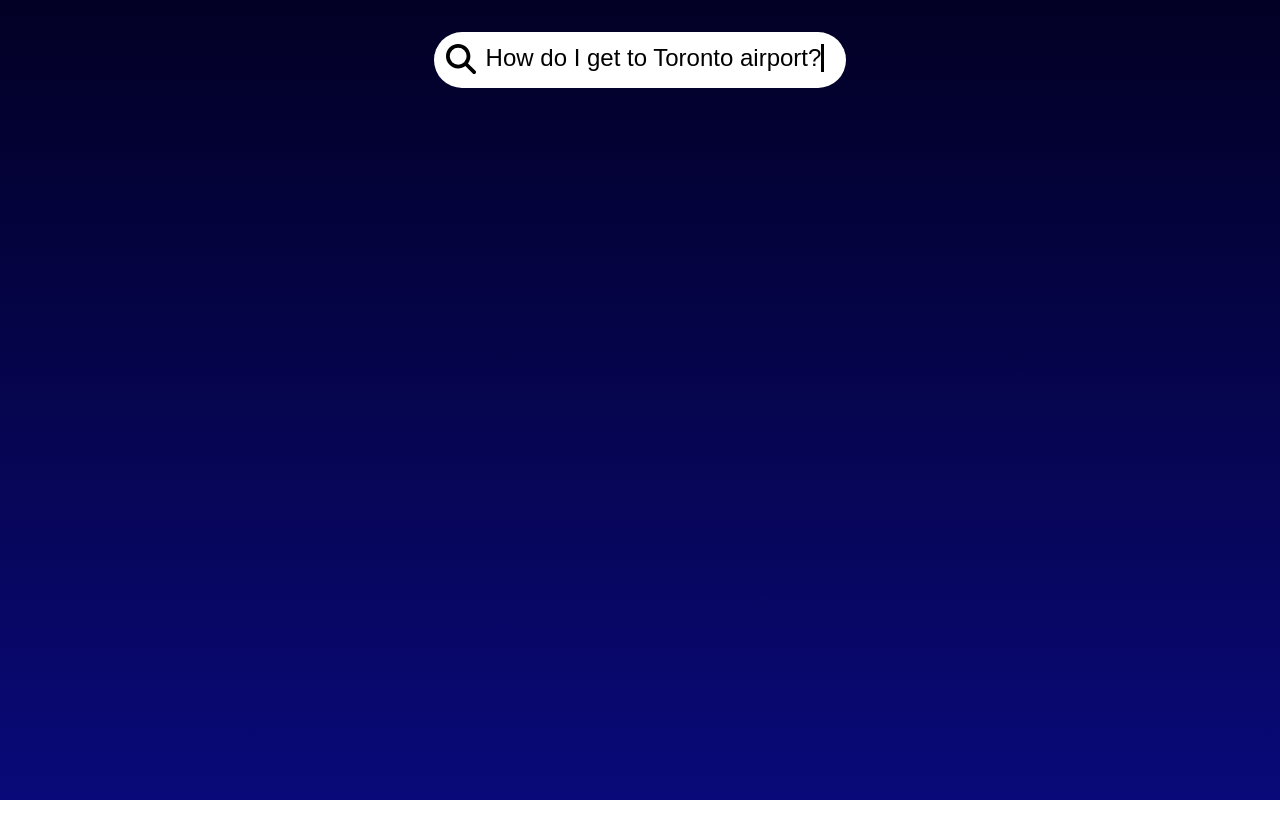
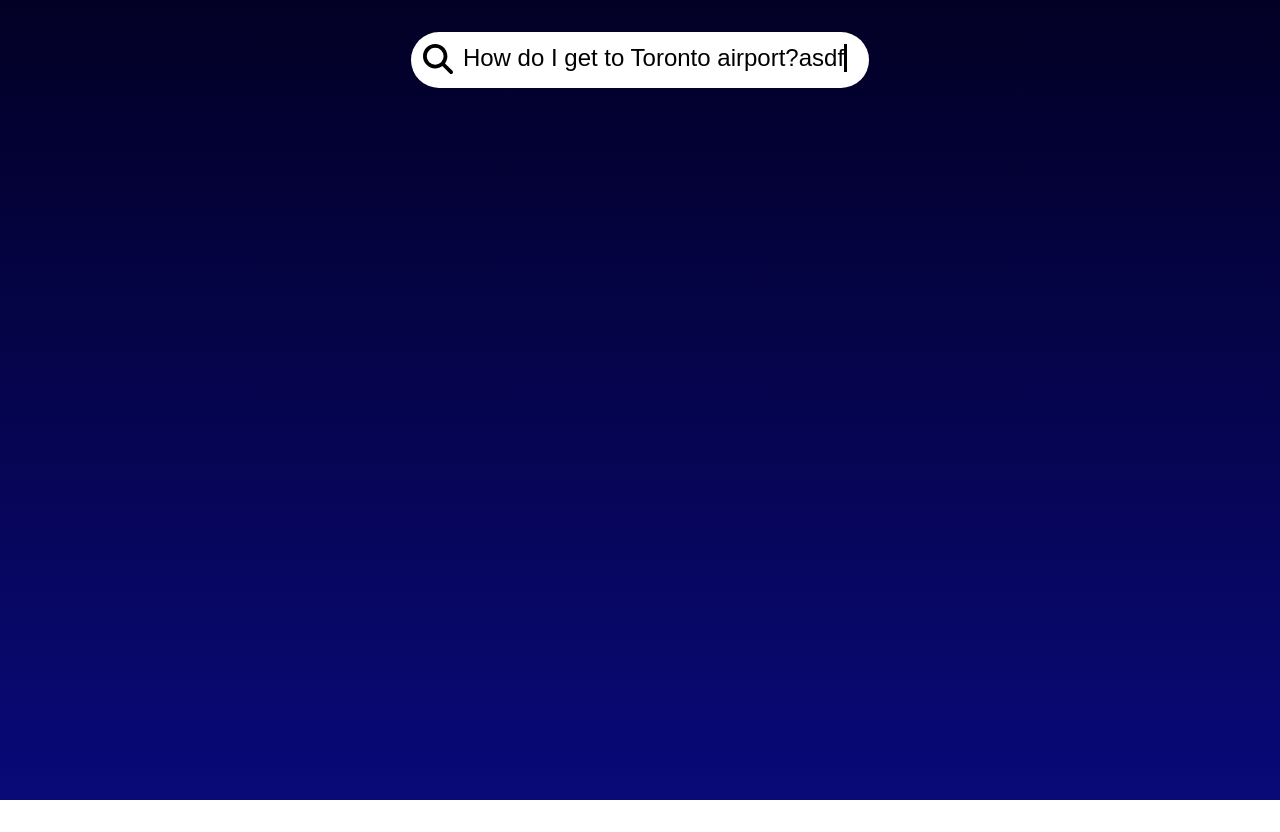
Before and after one commit to freer07/QueryCraft, an Angular app in the folder QueryCraft/: page /tutorials in a window 1280 px wide. Built offline with nearby package versions, Linux system fonts and the light colour scheme.

Commit message:
added animation event

```diff
--- /dev/null
+++ b/QueryCraft/src/app/text-highlight/text-highlight.component.css
@@ -0,0 +1,15 @@
+div {
+    background-color: transparent;
+    width: fit-content;
+    display: inline;
+}
+
+/* @keyframes highlight {
+    from {
+        background-color: transparent;
+    }
+
+    to {
+        background-color: orange;
+    }
+} */
--- /dev/null
+++ b/QueryCraft/src/app/text-highlight/text-highlight.component.html
@@ -0,0 +1,3 @@
+<div [@hlBox]=hl>
+    <ng-content></ng-content>
+</div>
--- /dev/null
+++ b/QueryCraft/src/app/text-highlight/text-highlight.component.ts
@@ -0,0 +1,41 @@
+import { trigger, state, style, transition, animate } from '@angular/animations';
+import { Component, OnInit } from '@angular/core';
+import { HostListener } from '@angular/core';
+
+@Component({
+  selector: 'app-text-highlight',
+  templateUrl: './text-highlight.component.html',
+  styleUrls: ['./text-highlight.component.css'],
+  animations: [
+    trigger('hlBox', [
+      state('false',
+        style({ backgroundColor: 'transparent' })
+      ),
+      state('true',
+        style({ backgroundColor: 'orange' })
+      ),
+      transition('false => true', [
+        animate('1s')
+      ])
+    ])
+
+  ]
+})
+export class TextHighlightComponent implements OnInit {
+  hl = false
+
+  constructor() { }
+
+  ngOnInit (): void {
+
+  }
+
+  @HostListener('document:keypress', ['$event'])
+  keyEvent (event: any) {
+    console.log("here!!");
+    if (event.keyCode == 13) {//enter
+      this.hl = true;
+    }
+  }
+
+}
--- a/QueryCraft/src/app/tutorials/tutorials.component.html
+++ b/QueryCraft/src/app/tutorials/tutorials.component.html
@@ -1 +1,2 @@
-<app-search-animation>How do I get to Toronto airport?</app-search-animation>
+<app-search-animation>How do I get to Toronto
+    airport?<app-text-highlight>asdf</app-text-highlight></app-search-animation>
```
Also changed, not shown: QueryCraft/src/app/app.module.ts (+6 -2 lines), 1 other file (tests, documents, lock files or other folders).
